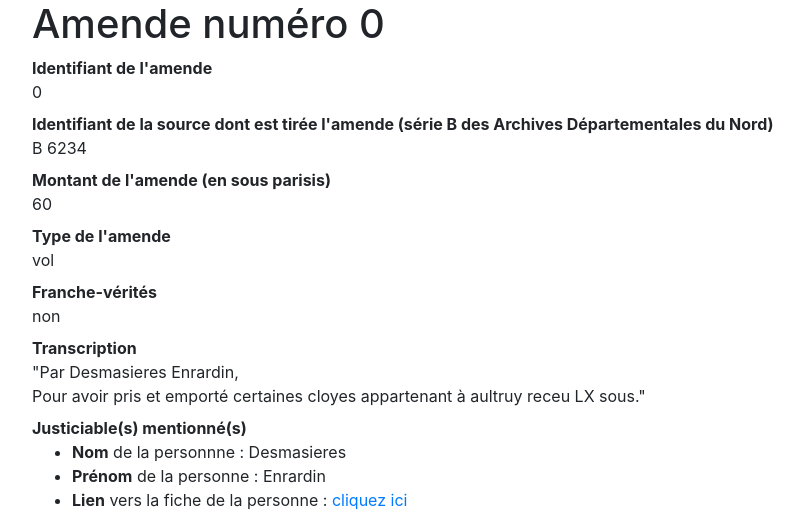
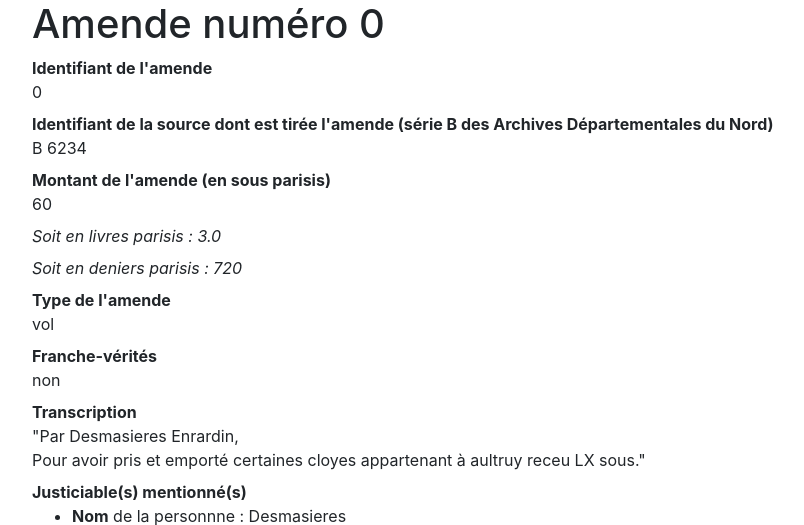
Before and after one commit to ValentinDeCraene/Projet_Criminalithe, a Flask app: page /amende/0 in a window 1280 px wide. Shown: the part 56-581 px from the top of the page, without its empty margins (53-857 px from the left). Run offline with Flask 2, Linux system fonts and the light colour scheme; data comes from the database, SQL or seed files in the repository; some libraries are stand-ins or nearby versions.

Commit message:
ajout de la conversion en livres sous deniers pour les amendes

```diff
--- a/Criminalithe/app/modeles/donnees.py
+++ b/Criminalithe/app/modeles/donnees.py
@@ -60,7 +60,7 @@ class Amendes(db.Model):
 
     amendes_id = db.Column(db.Integer, primary_key=True, unique=True, nullable=False, autoincrement=True)
     amendes_source_id = db.Column(db.Integer, db.ForeignKey("source.source_id"))
-    amendes_montant = db.Column(db.Text)
+    amendes_montant = db.Column(db.Integer)
     amendes_type = db.Column(db.Text)
     amendes_franche_verite = db.Column(db.Text)
     amendes_transcription = db.Column(db.Text)
--- a/Criminalithe/app/routes/__init__.py
+++ b/Criminalithe/app/routes/__init__.py
@@ -76,10 +76,8 @@ def amende(amendes_id):
     :returns: création de la page grâce au render_template
     """
     amende_unique = Amendes.query.filter(Amendes.amendes_id == amendes_id).first()
-    #Attention jointure nulle à changer mais elle est possible, reste encore à comprendre comment avec les classes :(
-    #jointure = db.engine.execute("SELECT amendes.amendes_personnes_id, personnes.personnes_amendes_id, personnes.personnes_nom FROM amendes INNER JOIN personnes ON amendes.amendes_personnes_id = personnes.personnes_amendes_id;")
-    #for x in jointure.fetchall():
-        #liste.append(x)
+    #amende_deniers = Amendes.query.filter(Amendes.amendes_montant == montant_deniers) * 12
+
     return render_template("pages/amende.html", amende=amende_unique)
 
 
--- a/Criminalithe/app/templates/pages/amende.html
+++ b/Criminalithe/app/templates/pages/amende.html
@@ -6,6 +6,8 @@
     <dt>Identifiant de l'amende</dt><dd>{{amende.amendes_id}}</dd>
     <dt>Identifiant de la source dont est tirée l'amende (série B des Archives Départementales du Nord)</dt><dd>B {{amende.amendes_source_id}}</dd>
     <dt>Montant de l'amende (en sous parisis)</dt><dd>{{amende.amendes_montant}}</dd>
+    <dd> <i>Soit en livres parisis : {{amende.amendes_montant/20}}</i></dd>
+    <dd> <i>Soit en deniers parisis : {{amende.amendes_montant*12}}</i></dd>
     <dt>Type de l'amende </dt><dd>{{amende.amendes_type}}</dd>
     <dt>Franche-vérités</dt><dd>{{amende.amendes_franche_verite}}</dd>
     <dt>Transcription</dt><dd>
```
